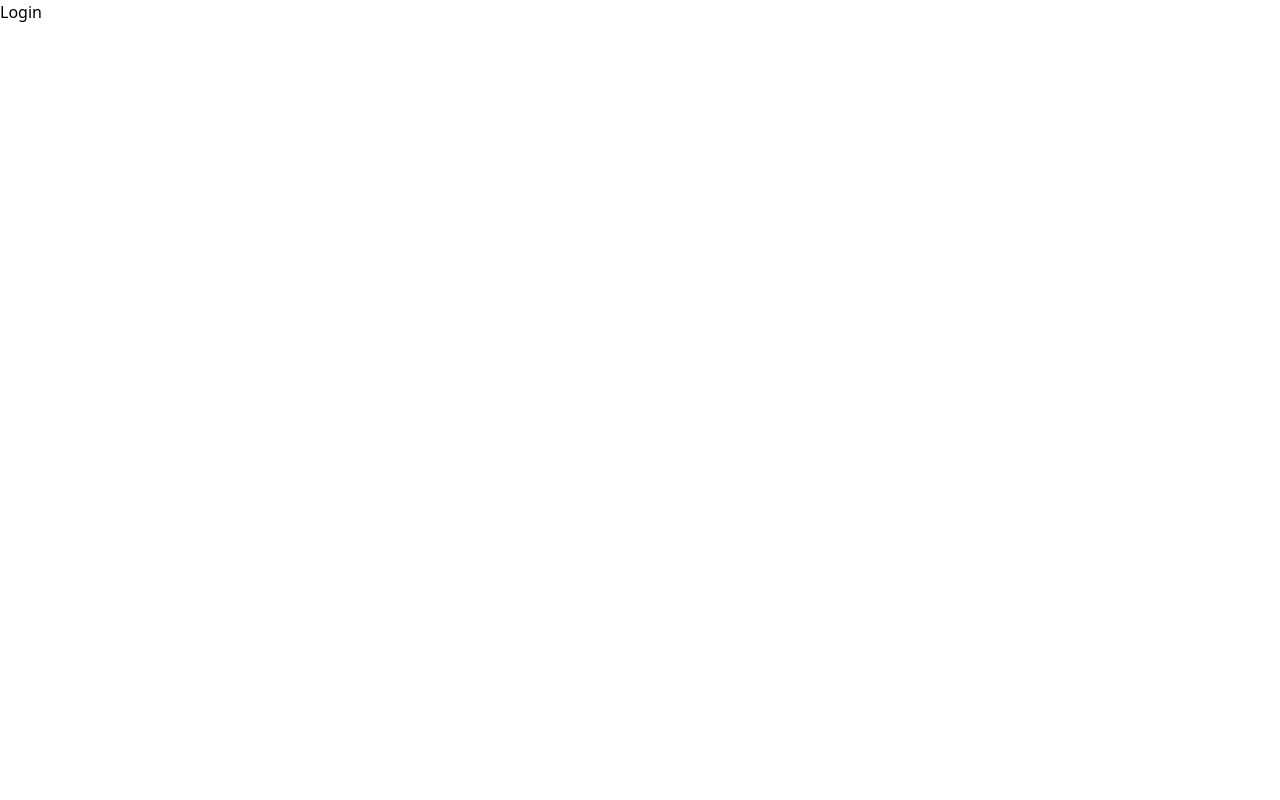
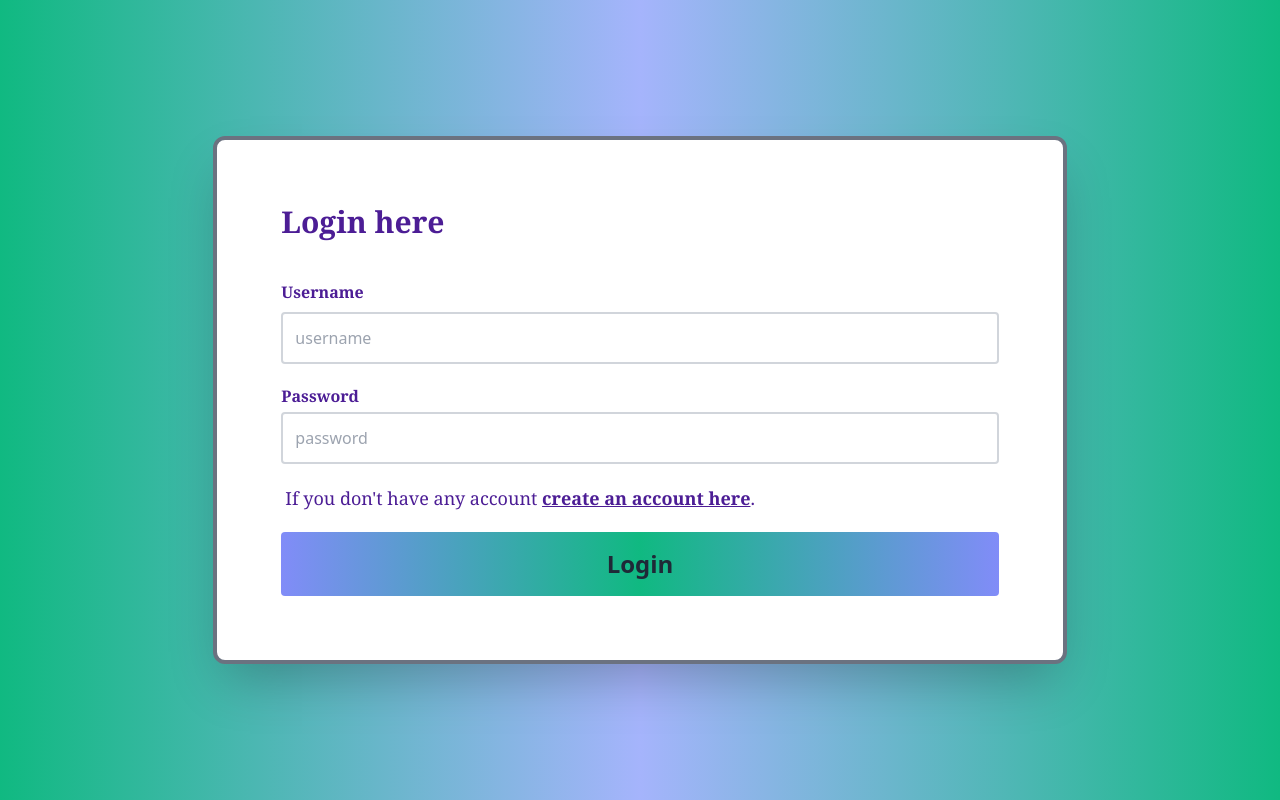
Before and after one commit to mousavi-lg/social-media, a React (Create React App) app in the folder frontend/: page /login in a window 1280 px wide. Built offline with nearby package versions, Linux system fonts and the light colour scheme.

Commit message:
Update login

```diff
--- a/frontend/src/components/login.js
+++ b/frontend/src/components/login.js
@@ -1,23 +1,99 @@
-import React from "react";
+import React, { Component } from "react";
+import axios from "axios";
+import swal from "sweetalert";
 
 
-const Login = () => {
-    return(
-        <h1>Login</h1>
-    );
+class Login extends Component {
+    constructor(props) {
+        super(props)
+        this.state = {
+            username: "",
+            password: ""
+        }
+        this.Submit = this.Submit.bind(this)
+    }
+    Submit() {
+        axios.post('http://127.0.0.1:8000/api/auth/login/', {
+            username : this.state.username,
+            password : this.state.password
+        })
+        .catch(function (error) {
+            if (error.response) {
+                swal({
+                    text: error.response.data.message,
+                    icon: "error"
+                });
+            }
+        })
+        .then(
+            function(response) {
+                if (response) {
+                    swal({
+                        text: response.data.message,
+                        icon: "success"
+                    })
+                    .then((value) => {
+                        window.location = "/"
+                    })
+                }
+            }
+        )
+    }
+
+    handleChange = (event) => {
+        const target = event.target
+        const value = target.value
+        const name = target.name
+        this.setState(
+            {
+                [name]:value
+            }
+        )
+    }
+
+    render() {
+        return (
+            <div className="min-h-screen flex items-center justify-center bg-gradient-to-r from-green-500 via-indigo-300 to-green-500">
+                <div className="bg-white p-16 rounded-xl shadow-2xl w-2/3 border-4 border-collapse border-gray-500">
+                    <h2 className="text-3xl font-bold font-serif mb-10 text-purple-900">Login here</h2>
+                    <div className="space-y-5">
+                        <div>
+                            <label className="block mb-2 font-bold font-serif text-purple-900">Username</label>
+                            <input
+                                className="w-full border-2 border-gray-300 p-3 rounded outline-none focus:border-blue-400"
+                                type="text"
+                                name="username"
+                                placeholder="username"
+                                value={this.state.username}
+                                onChange={this.handleChange}
+                            />
+                        </div>
+                        <div>
+                            <label className="block mb-1 font-bold font-serif text-purple-900">Password</label>
+                            <input
+                                className="w-full border-2 border-gray-300 p-3 rounded outline-none focus:border-purple-500"
+                                type="password"
+                                name="password"
+                                placeholder="password"
+                                value={this.state.password}
+                                onChange={this.handleChange}
+                            />
+                        </div>
+                        <div className="flex items-center">
+                            <label className="ml-1 font-serif text-purple-900 text-lg">If you don't have any account <a href="/register" className="font-extrabold underline">create an account here</a>.</label>
+                        </div>
+                        <button
+                            className="block w-full p-4 font-semibold text-2xl font-sans rounded text-gray-800 bg-gradient-to-r from-indigo-400 via-green-500 to-indigo-400 hover:from-yellow-400 hover:to-pink-500"
+                            onClick={this.Submit}
+                        >
+                            Login
+                        </button>
+                    </div>
+                </div>
+            </div>
+        );
+    }
 }
 
 
 export default Login;
-
-
-
-
-
-
-// self.correct_register_data = {
-//     'username':'randomusername',
-//     'password':'randompassword',
-//     're_password':'randompassword',
-//     'email':'random@example.com'
-// }
```
